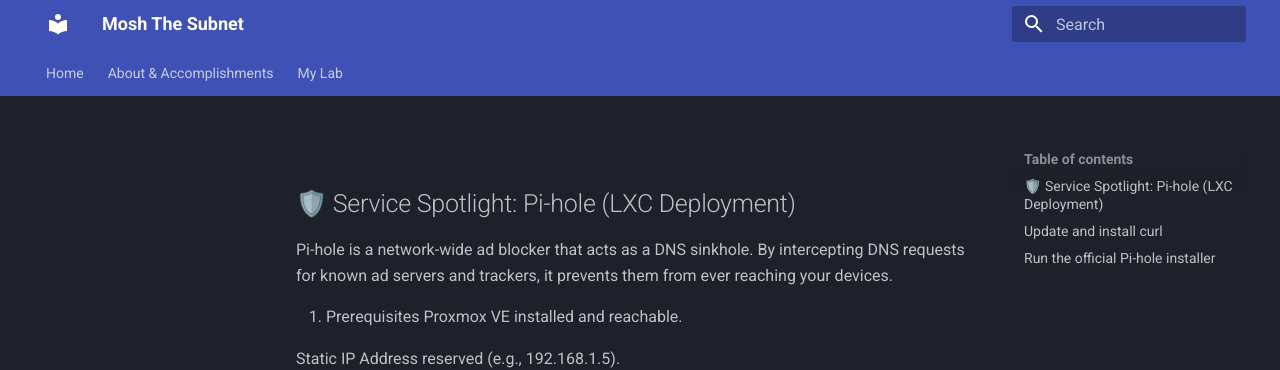
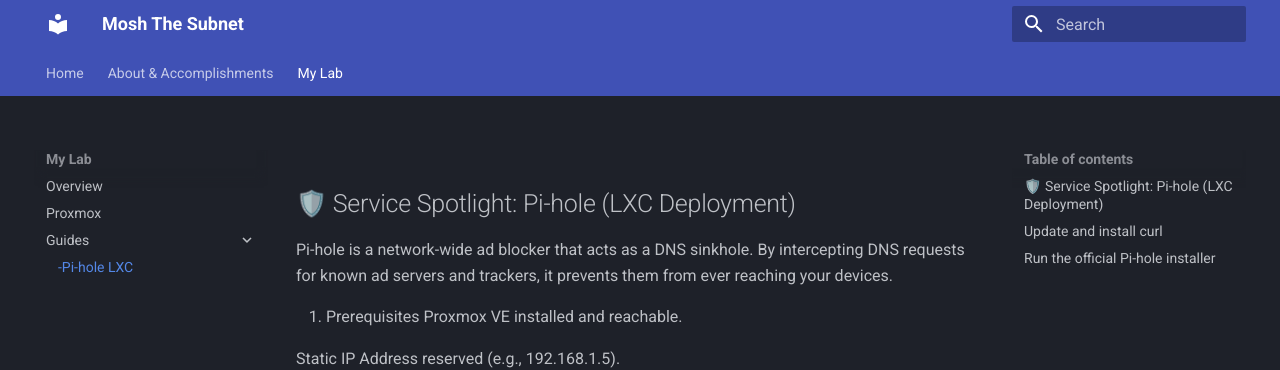
Before and after one commit to moshthesubnet/my-lab-docs, an MkDocs documentation site: the page built from docs/guides/pihole-lxc.md, in a window 1280 px wide. Shown: the top 370 px of the page. Built offline with MkDocs 1.6.1 and Material for MkDocs 9.7.7, drawn with Linux system fonts in a browser that asks for light colours.

Commit message:
Update mkdocs.yml

```diff
--- a/mkdocs.yml
+++ b/mkdocs.yml
@@ -17,6 +17,8 @@ nav:
   - My Lab:
       - Overview: lab/overview.md
       - Proxmox: lab/proxmox.md
+      - Guides:
+          -Pi-hole LXC: guides/pihole-lxc.md
 
 extra:
   social:
```
